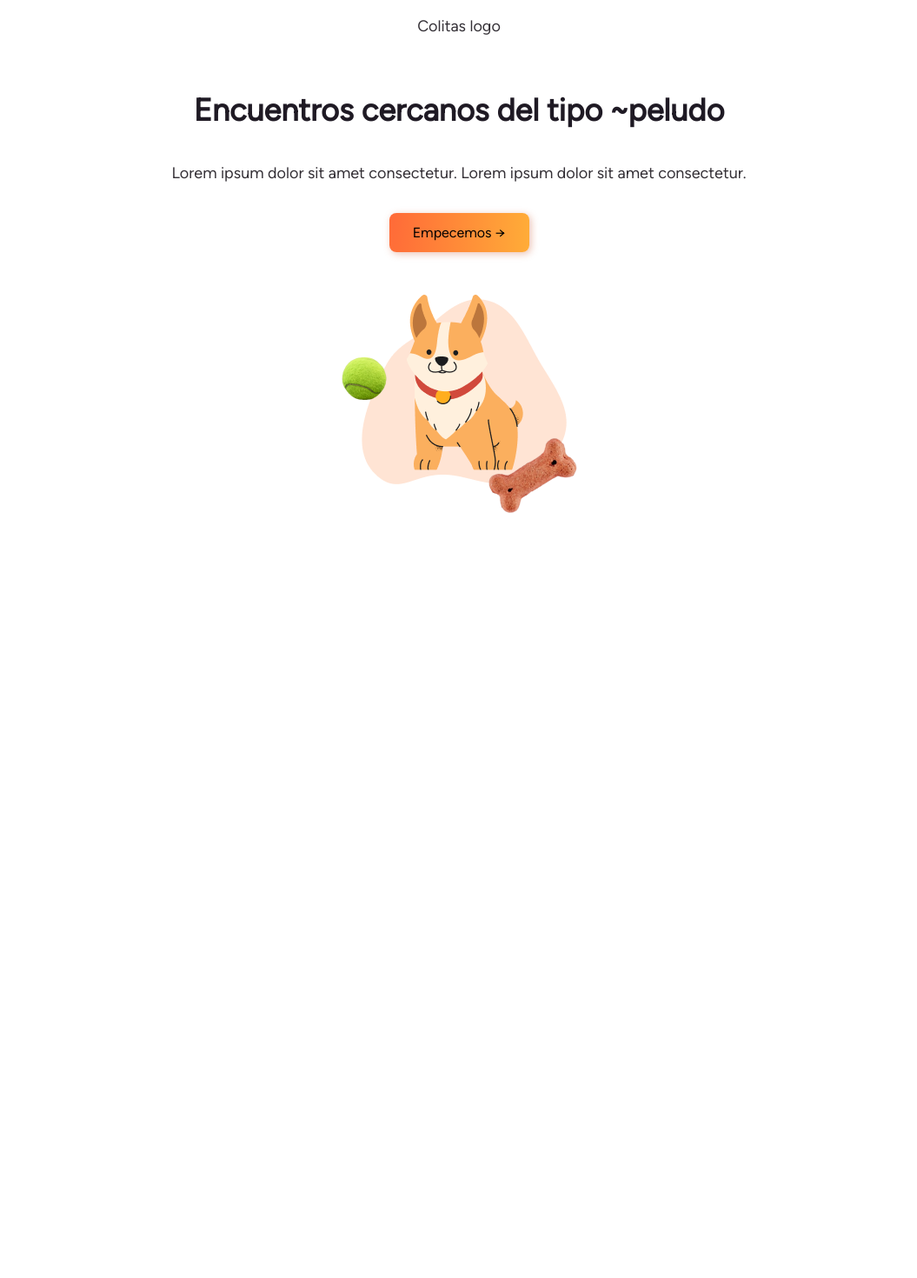
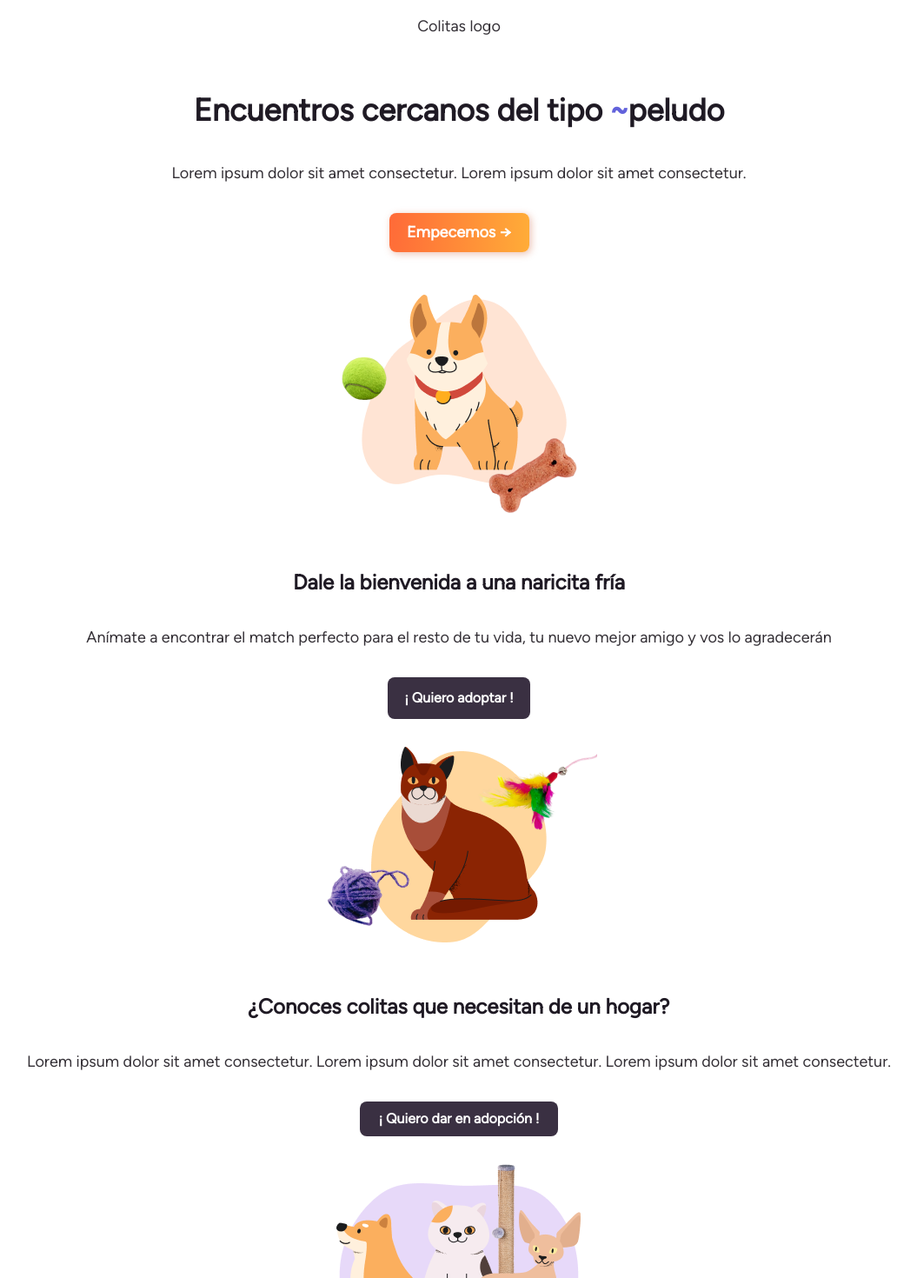
Before and after one commit to elmergustavo/hackfest-2023, a Next.js app: page / in a window 1280 px wide. Shown: the top 1470 px of the page at 87% size, without its empty margins (112-1167 px from the left). Before the commit the page ends 800 px from the top, so only its background shows below. Built offline with nearby package versions, Linux system fonts and the light colour scheme.

Commit message:
adding information about the page on landing page

```diff
--- a/app/css/buttons.css
+++ b/app/css/buttons.css
@@ -2,4 +2,12 @@
     background: radial-gradient(100% 1280.05% at 0% 0%, #FF6A38 0%, #FFAC38 100%);
     box-shadow: 2px 2px 8px rgba(204, 100, 65, 0.4);
     border-radius: 8px;
+    font-size: 18px;
+    color: #FFFFFF;
 }
+
+.black {
+    background: #3A3042;
+    color: #FFFFFF;
+    font-size: 16px;
+}
--- a/app/css/tags.css
+++ b/app/css/tags.css
@@ -5,6 +5,15 @@ h1 {
     font-style: normal;
     font-weight: 600;
     font-size: 36px;
+    text-align: center;
+    color: #1F1A24;
+}
+
+h2 {
+    font-family: 'Figtree';
+    font-style: normal;
+    font-weight: 600;
+    font-size: 24px;
     text-align: center;
     color: #1F1A24;
 }
@@ -24,4 +33,7 @@ button {
     justify-content: center;
     align-items: center;
     border-radius: 8px;
+    font-family: 'Figtree';
+    font-style: normal;
+    font-weight: 700;
 }
--- a/app/page.tsx
+++ b/app/page.tsx
@@ -1,19 +1,30 @@
 import Header from './components/Header'
 import Button from './components/Button'
 import dog from './resources/images/dog.png'
+import cat from './resources/images/cat.png'
+import pets from './resources/images/pets.png'
+
 export default function Home() {
   return (
     <main className="mx-[20px]">
       <Header />
       <div className='flex justify-center mt-[56px] flex-col items-center'>
         <h1>
-          Encuentros cercanos del tipo ~peludo
+          Encuentros cercanos del tipo <span className='text-[#6262DB]'>~</span>peludo
         </h1>
         <p className='mt-[32px]'>
           Lorem ipsum dolor sit amet consectetur. Lorem ipsum dolor sit amet consectetur.
         </p>
         <Button {...{ text: "Empecemos →", image: "", colorOfButton: "orange", classes: "px-[20px] py-[16px] w-[161px] h-[45px] my-[32px]" }} />
         <img src={dog.src} alt="Image of a dog" />
+        <h2 className='mt-[56px]'>Dale la bienvenida a una naricita fría</h2>
+        <p className='mt-[32px]'>Anímate a encontrar el match perfecto para el resto de tu vida, tu nuevo mejor amigo y vos lo agradecerán</p>
+        <Button {...{ text: "¡ Quiero adoptar !", image: "", colorOfButton: "black", classes: "px-[16px] py-[14px] w-[164px] h-[48px] my-[32px]" }} />
+        <img src={cat.src} alt="Image of a cat" />
+        <h2 className='mt-[56px]'>¿Conoces colitas que necesitan de un hogar?</h2>
+        <p className='mt-[32px]'>Lorem ipsum dolor sit amet consectetur. Lorem ipsum dolor sit amet consectetur. Lorem ipsum dolor sit amet consectetur.</p>
+        <Button {...{ text: "¡ Quiero dar en adopción !", image: "", colorOfButton: "black", classes: "px-[16px] py-[14px] w-[228px] h-[40px] my-[32px]" }} />
+        <img src={pets.src} alt="Images of pets" className='mb-[56px]' />
       </div>
     </main>
   )
```
Also changed, not shown: app/resources/images/cat.png (added), app/resources/images/pets.png (added).
